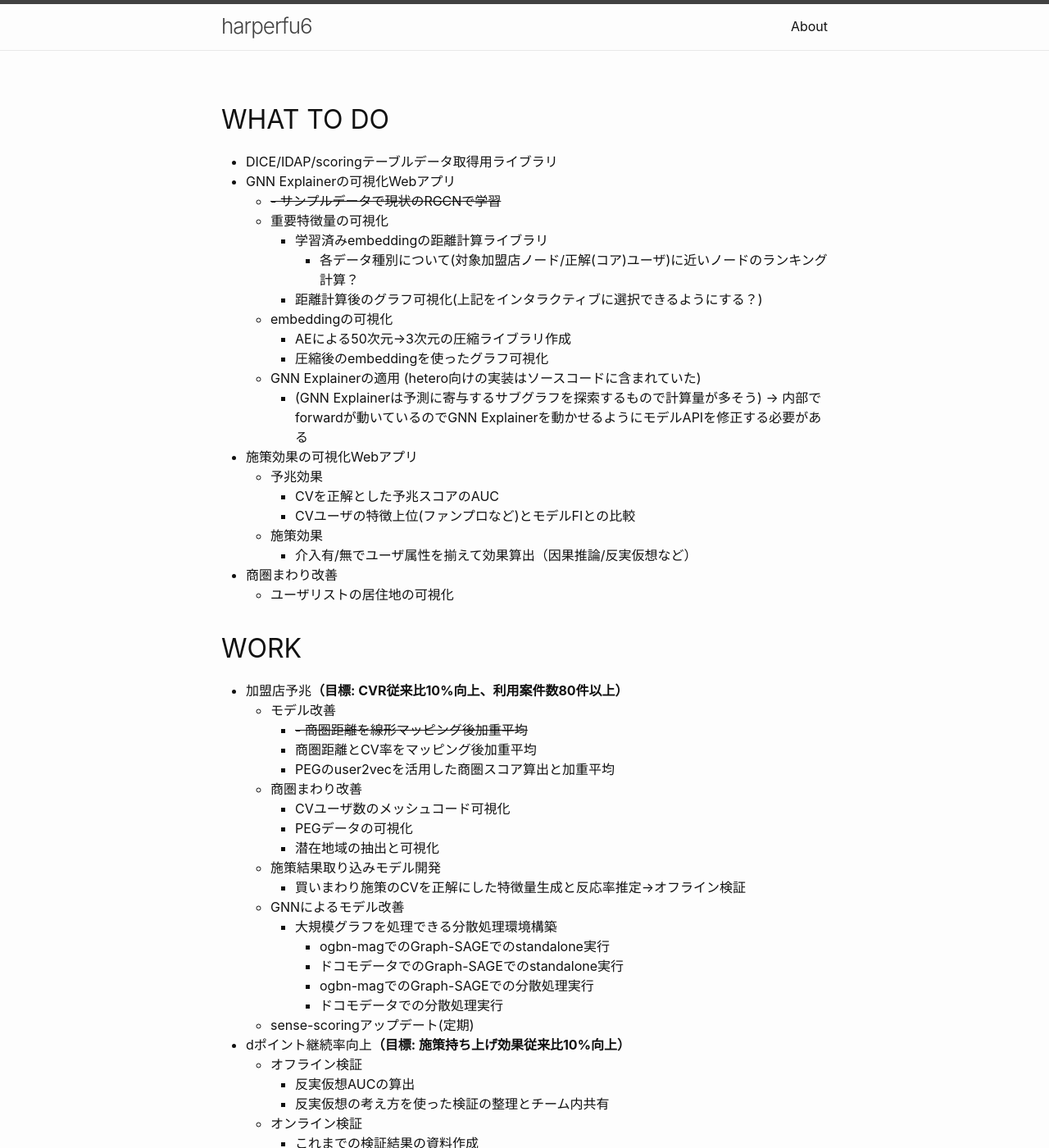
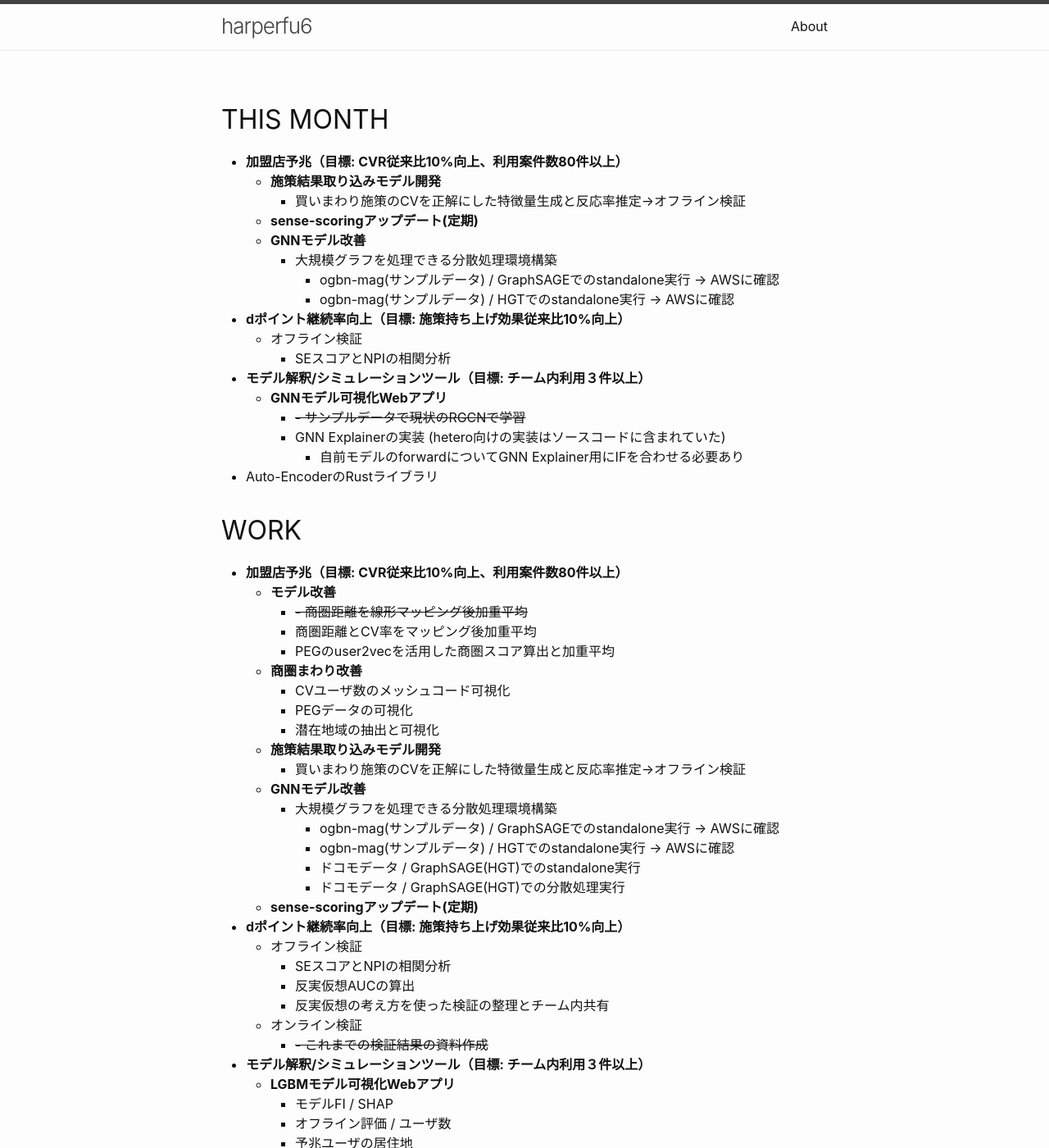
Before and after one commit to harperfu6/harperfu6.github.io, a Jekyll site: the page built from todo.md, in a window 1280 px wide and 1400 px high. Shown: the whole window at 82% size. Built offline with Jekyll 4.4.1, drawn with Linux system fonts in a browser that asks for light colours; some of the changed text lies outside the part shown.

Commit message:
update todo

```diff
--- a/todo.md
+++ b/todo.md
@@ -4,67 +4,79 @@ title: Todo
 permalink: /todo/
 ---
 
-## WHAT TO DO
-- DICE/IDAP/scoringテーブルデータ取得用ライブラリ
-- GNN Explainerの可視化Webアプリ
-	- ~~- サンプルデータで現状のRGCNで学習~~
-	- 重要特徴量の可視化
-		- 学習済みembeddingの距離計算ライブラリ
-			- 各データ種別について(対象加盟店ノード/正解(コア)ユーザ)に近いノードのランキング計算？
-		- 距離計算後のグラフ可視化(上記をインタラクティブに選択できるようにする？)
-	- embeddingの可視化
-		- AEによる50次元->3次元の圧縮ライブラリ作成
-		- 圧縮後のembeddingを使ったグラフ可視化
-	- GNN Explainerの適用 (hetero向けの実装はソースコードに含まれていた)
-		- (GNN Explainerは予測に寄与するサブグラフを探索するもので計算量が多そう) -> 内部でforwardが動いているのでGNN Explainerを動かせるようにモデルAPIを修正する必要がある
-- 施策効果の可視化Webアプリ
-	- 予兆効果
-		- CVを正解とした予兆スコアのAUC
-		- CVユーザの特徴上位(ファンプロなど)とモデルFIとの比較
-	- 施策効果
-		- 介入有/無でユーザ属性を揃えて効果算出（因果推論/反実仮想など）
-- 商圏まわり改善
-	- ユーザリストの居住地の可視化
+## THIS MONTH
+- **加盟店予兆（目標: CVR従来比10%向上、利用案件数80件以上）**
+	- **施策結果取り込みモデル開発**
+		- 買いまわり施策のCVを正解にした特徴量生成と反応率推定->オフライン検証
+	- **sense-scoringアップデート(定期)**
+	- **GNNモデル改善**
+		- 大規模グラフを処理できる分散処理環境構築
+			- ogbn-mag(サンプルデータ) / GraphSAGEでのstandalone実行 -> AWSに確認
+			- ogbn-mag(サンプルデータ) / HGTでのstandalone実行 -> AWSに確認
+- **dポイント継続率向上（目標: 施策持ち上げ効果従来比10%向上）**
+	- オフライン検証
+		- SEスコアとNPIの相関分析
+- **モデル解釈/シミュレーションツール（目標: チーム内利用３件以上）**
+	- **GNNモデル可視化Webアプリ**
+		- ~~- サンプルデータで現状のRGCNで学習~~
+		- GNN Explainerの実装 (hetero向けの実装はソースコードに含まれていた)
+			- 自前モデルのforwardについてGNN Explainer用にIFを合わせる必要あり
+- Auto-EncoderのRustライブラリ
 
 ## WORK
-- 加盟店予兆**（目標: CVR従来比10%向上、利用案件数80件以上）**
-	- モデル改善
+- **加盟店予兆（目標: CVR従来比10%向上、利用案件数80件以上）**
+	- **モデル改善**
 		- ~~- 商圏距離を線形マッピング後加重平均~~
 		- 商圏距離とCV率をマッピング後加重平均
 		- PEGのuser2vecを活用した商圏スコア算出と加重平均
-	- 商圏まわり改善
+	- **商圏まわり改善**
 		- CVユーザ数のメッシュコード可視化
 		- PEGデータの可視化
 		- 潜在地域の抽出と可視化
-	- 施策結果取り込みモデル開発
+	- **施策結果取り込みモデル開発**
 		- 買いまわり施策のCVを正解にした特徴量生成と反応率推定->オフライン検証
-	- GNNによるモデル改善
+	- **GNNモデル改善**
 		- 大規模グラフを処理できる分散処理環境構築
-			- ogbn-magでのGraph-SAGEでのstandalone実行
-			- ドコモデータでのGraph-SAGEでのstandalone実行
-			- ogbn-magでのGraph-SAGEでの分散処理実行
-			- ドコモデータでの分散処理実行
-	- sense-scoringアップデート(定期)
-- dポイント継続率向上**（目標: 施策持ち上げ効果従来比10%向上）**
+			- ogbn-mag(サンプルデータ) / GraphSAGEでのstandalone実行 -> AWSに確認
+			- ogbn-mag(サンプルデータ) / HGTでのstandalone実行 -> AWSに確認
+			- ドコモデータ / GraphSAGE(HGT)でのstandalone実行
+			- ドコモデータ / GraphSAGE(HGT)での分散処理実行
+	- **sense-scoringアップデート(定期)**
+- **dポイント継続率向上（目標: 施策持ち上げ効果従来比10%向上）**
 	- オフライン検証
+		- SEスコアとNPIの相関分析
 		- 反実仮想AUCの算出
 		- 反実仮想の考え方を使った検証の整理とチーム内共有
 	- オンライン検証
-		- これまでの検証結果の資料作成
-- モデル解釈/シミュレーションツール**（目標: チーム内利用３件以上）**
-	- モデル解釈ツール
-		- LGBM
-			- FI/SHAP
-		- GNN
-			- embedding
-			- GNN Explainer
-	- 施策効果可視化
-		- シンプルな予兆効果可視化、施策効果可視化(因果推論)
-		- CVに至る要因分析
-			- CVまでの時系列行動
-			- 因果探索
-- チーム内ライブラリ共有活性化**（目標: チーム公開ライブラリ５件以上）**
-	- DICE/IDAP/scoringテーブルデータ取得用ライブラリ
+		- ~~- これまでの検証結果の資料作成~~
+- **モデル解釈/シミュレーションツール（目標: チーム内利用３件以上）**
+	- **LGBMモデル可視化Webアプリ**
+		- モデルFI / SHAP
+		- オフライン評価 / ユーザ数
+		- 予兆ユーザの居住地
+	- **GNNモデル可視化Webアプリ**
+		- ~~- サンプルデータで現状のRGCNで学習~~
+		- GNN Explainerの実装 (hetero向けの実装はソースコードに含まれていた)
+			- 自前モデルのforwardについてGNN Explainer用にIFを合わせる必要あり
+		- 重要特徴量の可視化
+			- 学習済みembeddingの距離計算ライブラリ
+				- 各データ種別について(対象加盟店ノード/正解(コア)ユーザ)に近いノードのランキング計算？
+			- 距離計算後のグラフ可視化(上記をインタラクティブに選択できるようにする？)
+		- embeddingの可視化
+			- AEによる50次元->3次元の圧縮ライブラリ作成
+			- 圧縮後のembeddingを使ったグラフ可視化
+	- **施策効果可視化Webアプリ**
+		- 予兆効果
+			- CVユーザを正解とした予兆スコアのAUC
+			- CVユーザの特徴上位(ファンプロなど)とモデルFIとの比較
+			- CVユーザの居住地
+		- 施策効果
+			- 介入有/無でユーザ属性を揃えて効果算出（因果推論/反実仮想など）
+			- CVに至る要因分析
+				- CVまでの時系列行動
+				- 因果探索
+- **チーム内ライブラリ共有活性化（目標: チーム公開ライブラリ５件以上）**
+	- DICE/IDAP/scoringテーブルデータ取得用ライブラリ -> 各種ツールを作成する過程で作成する
 
 
 ## FUN
```
